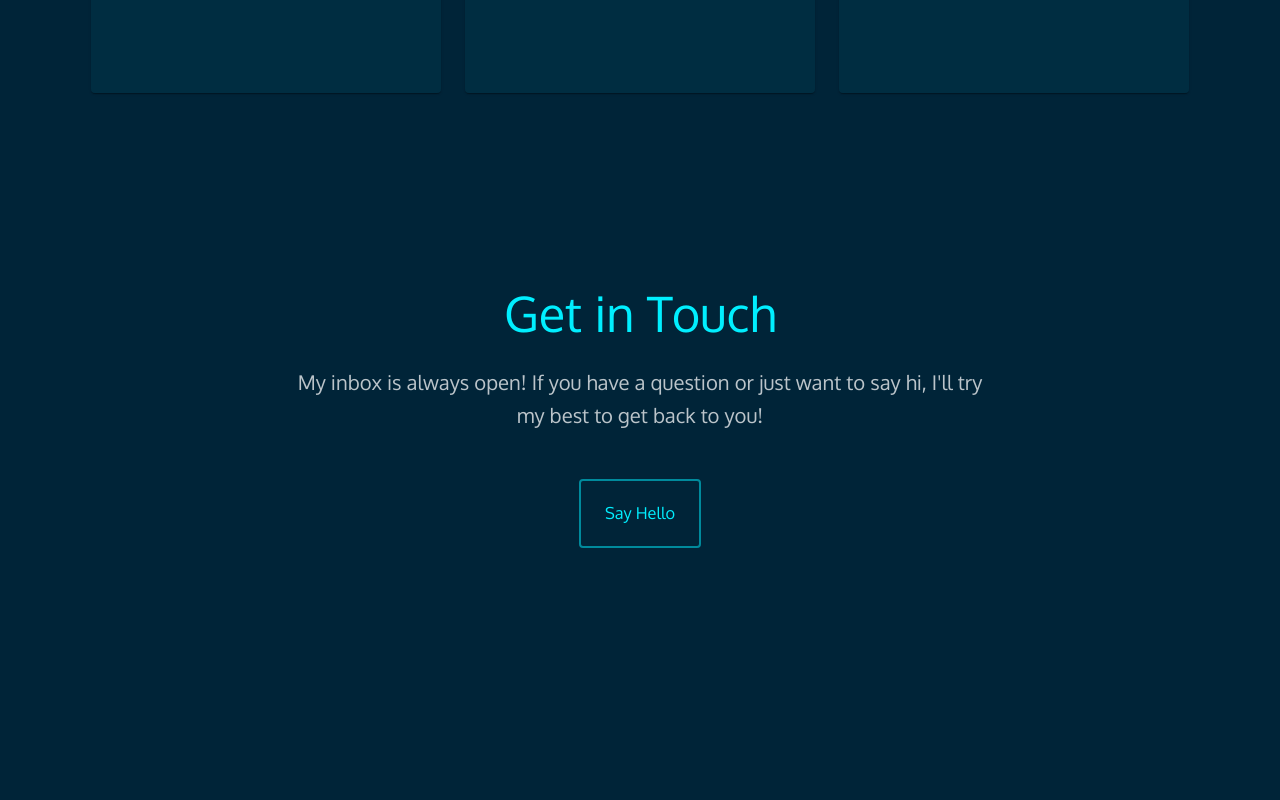
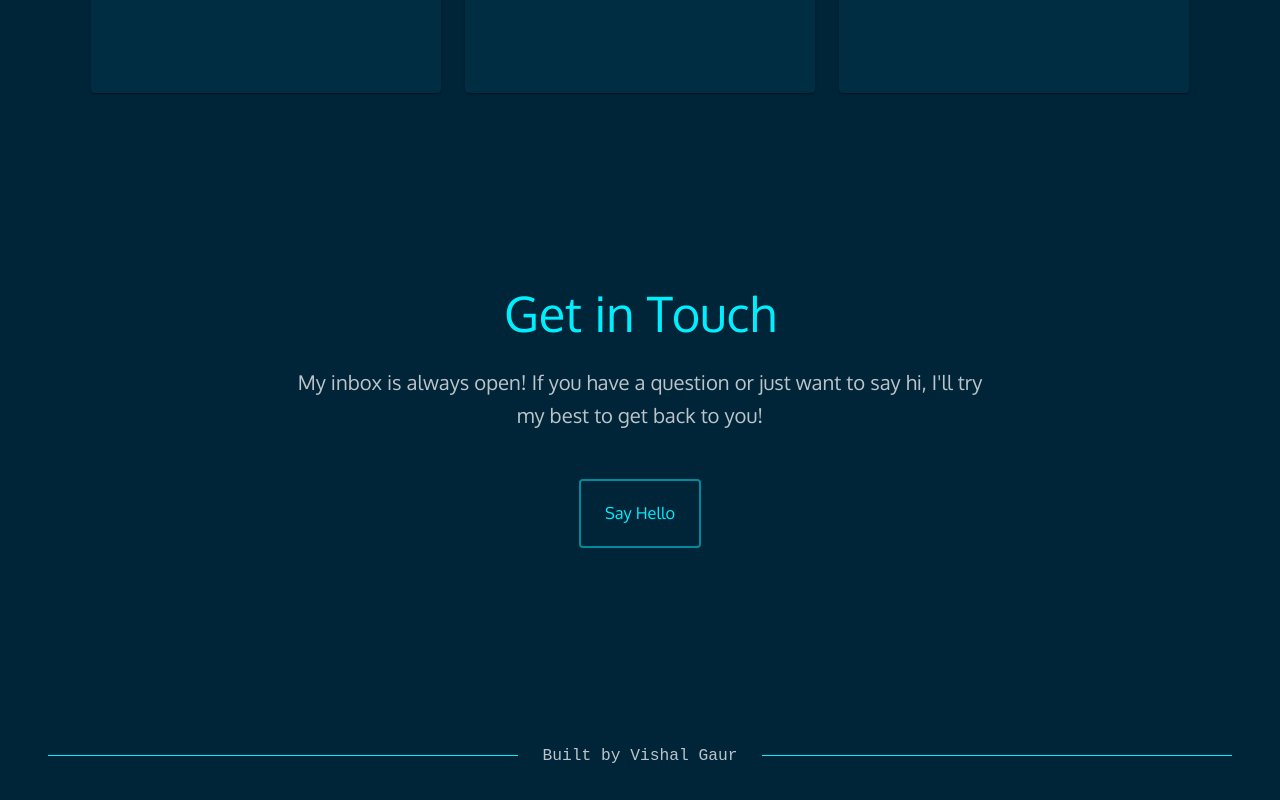
Before and after one commit to i-vishi/my-portfolio, a Next.js app: page / in a window 1280 px wide. Shown: the part 2862-3662 px from the top of the page. Before the commit the page ends 3416 px from the top, so only its background shows below. Built offline with nearby package versions, Linux system fonts and the light colour scheme; no server answers.

Commit message:
added footer

```diff
--- /dev/null
+++ b/components/Footer.js
@@ -0,0 +1,60 @@
+import {
+  Button,
+  Container,
+  Grid,
+  makeStyles,
+  Typography,
+} from "@material-ui/core";
+import React from "react";
+
+const useStyles = makeStyles((theme) => ({
+  container: {
+    paddingTop: theme.spacing(32),
+    paddingLeft: theme.spacing(4),
+    paddingRight: theme.spacing(4),
+    paddingBottom: theme.spacing(4),
+  },
+  textContainer: {
+    display: "flex",
+    alignItems: "center",
+  },
+  border: {
+    borderBottom: "1px solid #00efff",
+    width: "100%",
+  },
+  content: {
+    paddingRight: theme.spacing(4),
+    paddingLeft: theme.spacing(4),
+    display: "flex",
+    whiteSpace: "nowrap",
+    color: "#ffffffbb",
+  },
+  gitLink: {
+    color: "#ffffffbb",
+    textDecoration: "none",
+    fontFamily: "monospace",
+    "&:hover": {
+        color: "#00efff"
+    }
+  }
+}));
+
+export default function Footer() {
+  const classes = useStyles();
+
+  return (
+    <Container id="contact" className={classes.container}>
+      <div className={classes.textContainer}>
+      <div className={classes.border} />
+        <span className={classes.content}>
+          <Typography variant="subtitle1" className={classes.titleText}>
+              <a href="https://github.com/i-vishi/my-portfolio" target="_blank" className={classes.gitLink}>
+            Built by Vishal Gaur
+            </a>
+          </Typography>
+        </span>
+        <div className={classes.border} />
+      </div>
+    </Container>
+  );
+}
--- a/pages/index.js
+++ b/pages/index.js
@@ -2,6 +2,7 @@ import Head from "next/head";
 import AboutMe from "../components/AboutMe";
 import ContactMe from "../components/ContactMe";
 import Experience from "../components/Experience";
+import Footer from "../components/Footer";
 import LandingInfo from "../components/LandingInfo";
 import Projects from "../components/Projects";
 
@@ -19,6 +20,7 @@ export default function Home() {
       <Experience />
       <Projects />
       <ContactMe />
+      <Footer />
     </div>
   );
 }
```
